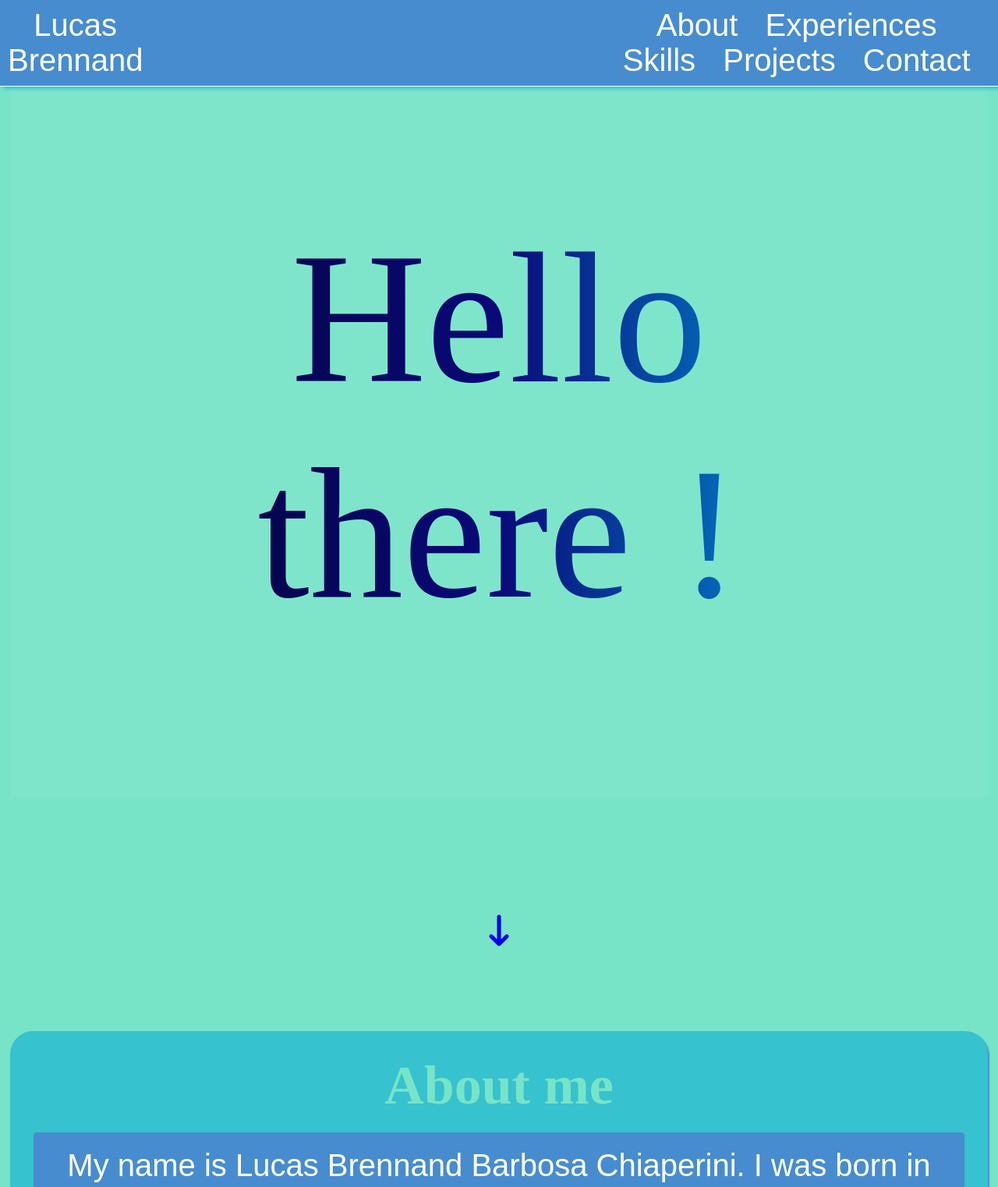
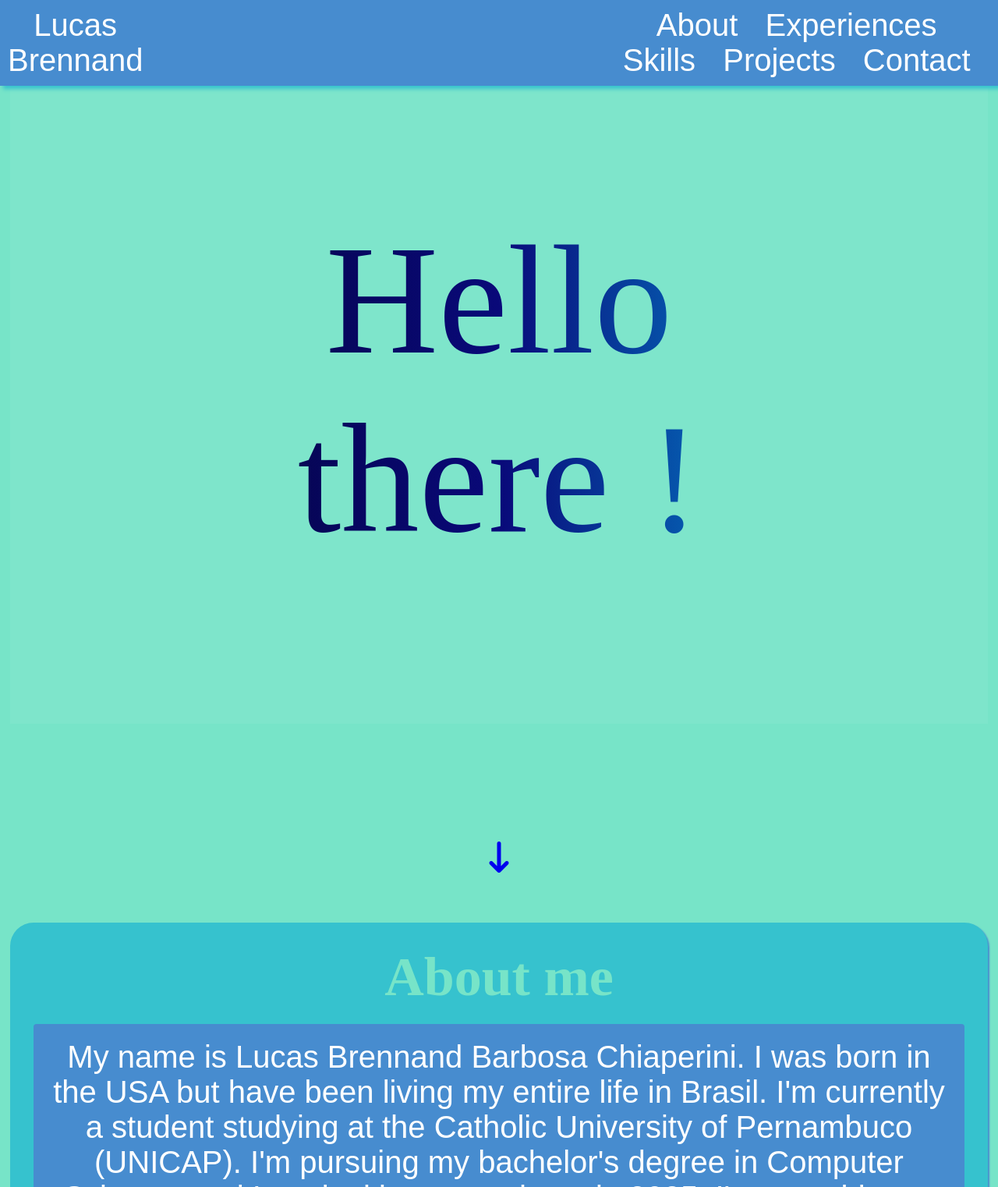
Before and after one commit to LucasBrennand/Portfolio, a plain HTML site: page index.html in a window 1280 px wide. Shown: the top 1522 px of the page at 78% size. Drawn offline with Linux system fonts and the light colour scheme.

Commit message:
More changes

```diff
--- a/index.html
+++ b/index.html
@@ -33,7 +33,7 @@
     <div class="nextSection">
         <a href="#info-anchor"><i class="fa-solid fa-arrow-down-long"></i></a>
     </div>
-    <div id="info-anchor"><br></div>
+    <div id="info-anchor"></div>
     <div class="info-wrapper" id="info">
         <div class="info">
             <h1>About me</h1>
@@ -42,7 +42,7 @@
             </div>
         </div>
     </div>
-    <div id="experience-anchor"><br></div>
+    <div id="experience-anchor"></div>
     <div class="experience-wrapper" id="experience">
         <h1>Experiences</h1>
         <div class="experience-box" >
@@ -67,7 +67,7 @@
             </div>
         </div>
     </div>
-    <div id="skills-anchor"><br></div>
+    <div id="skills-anchor"></div>
     <div class="skills-wrapper">
         <h1>Skills</h1>
         <div class="skills" id="skills">
@@ -80,7 +80,7 @@
             <div class="skills-icon"><a><i class="fa-solid fa-laptop"></i>Hardware</a></div>
         </div>
     </div>
-    <div id="projects-anchor"><br></div>
+    <div id="projects-anchor"></div>
     <div class="projects-wrapper">
         <h1>Projects</h1>
         <div class="projects" id="projects">
@@ -106,7 +106,7 @@
             </div>
         </div>
     </div>
-    <div id="contact-anchor"><br></div>
+    <div id="contact-anchor"></div>
     <div class="contact-wrapper">
     <h1>Contact</h1>
         Want to keep in touch with me? Check out my socials!
--- a/styles.css
+++ b/styles.css
@@ -22,6 +22,7 @@ body{
 .nav-bar-wrapper{
     display: flex;
     position: fixed;
+    flex-direction: row;
     top: 0;
     right: 0;
     left: 0;
@@ -30,8 +31,6 @@ body{
     background-color: #478CCF;
     box-shadow: 4px 4px 5px #36C2CE;
     padding: 10px;
-    outline: 1px solid white;
-    color: white;
 }
 .nav-bar{
     list-style: none;
@@ -60,7 +59,7 @@ body{
 }
 .bfg{
     padding: 200px;
-    font-size: 240px;
+    font-size: 200px;
     background: linear-gradient(to right, #020024, #090979, #00d4ff);
     background-clip: text;
     color: transparent;
```
